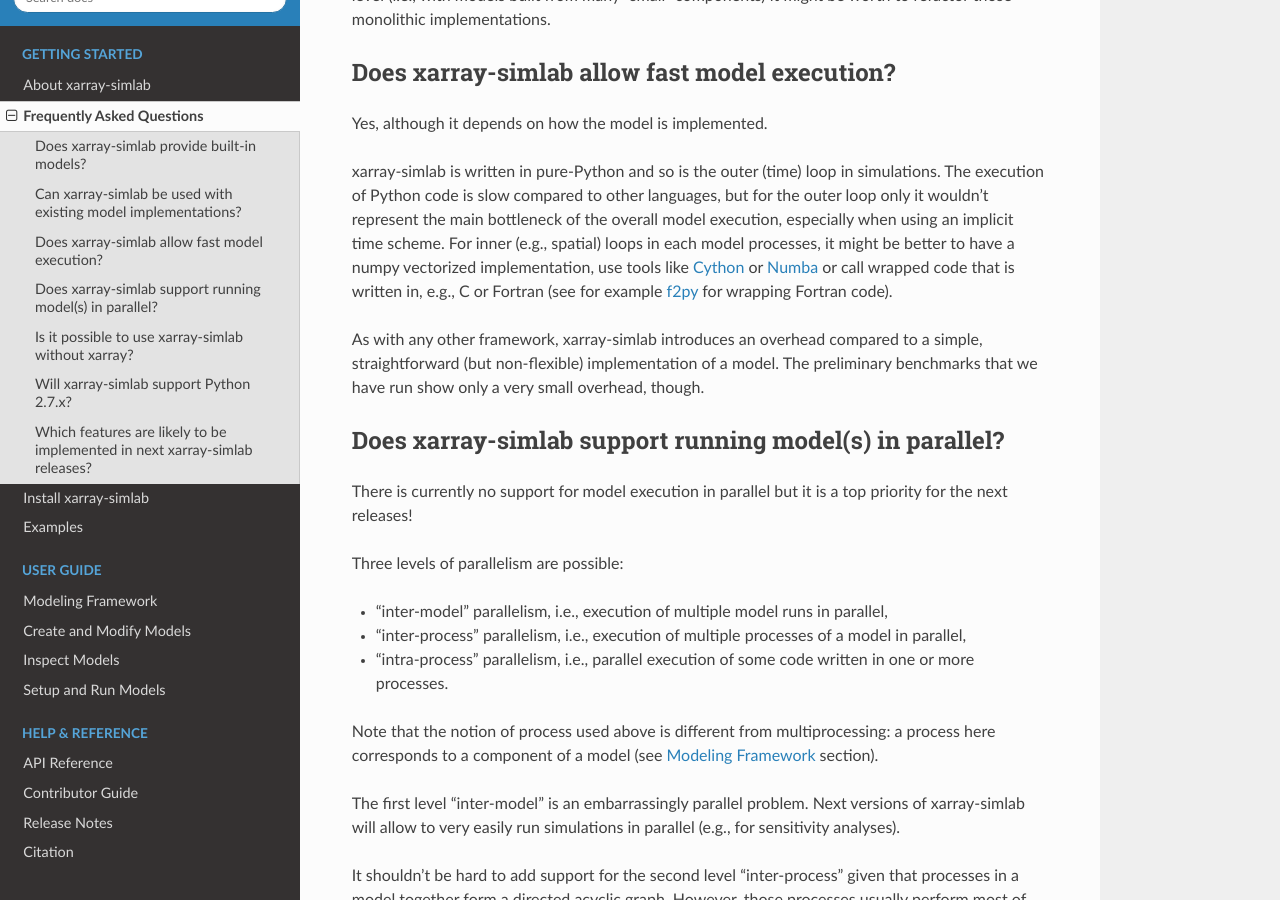
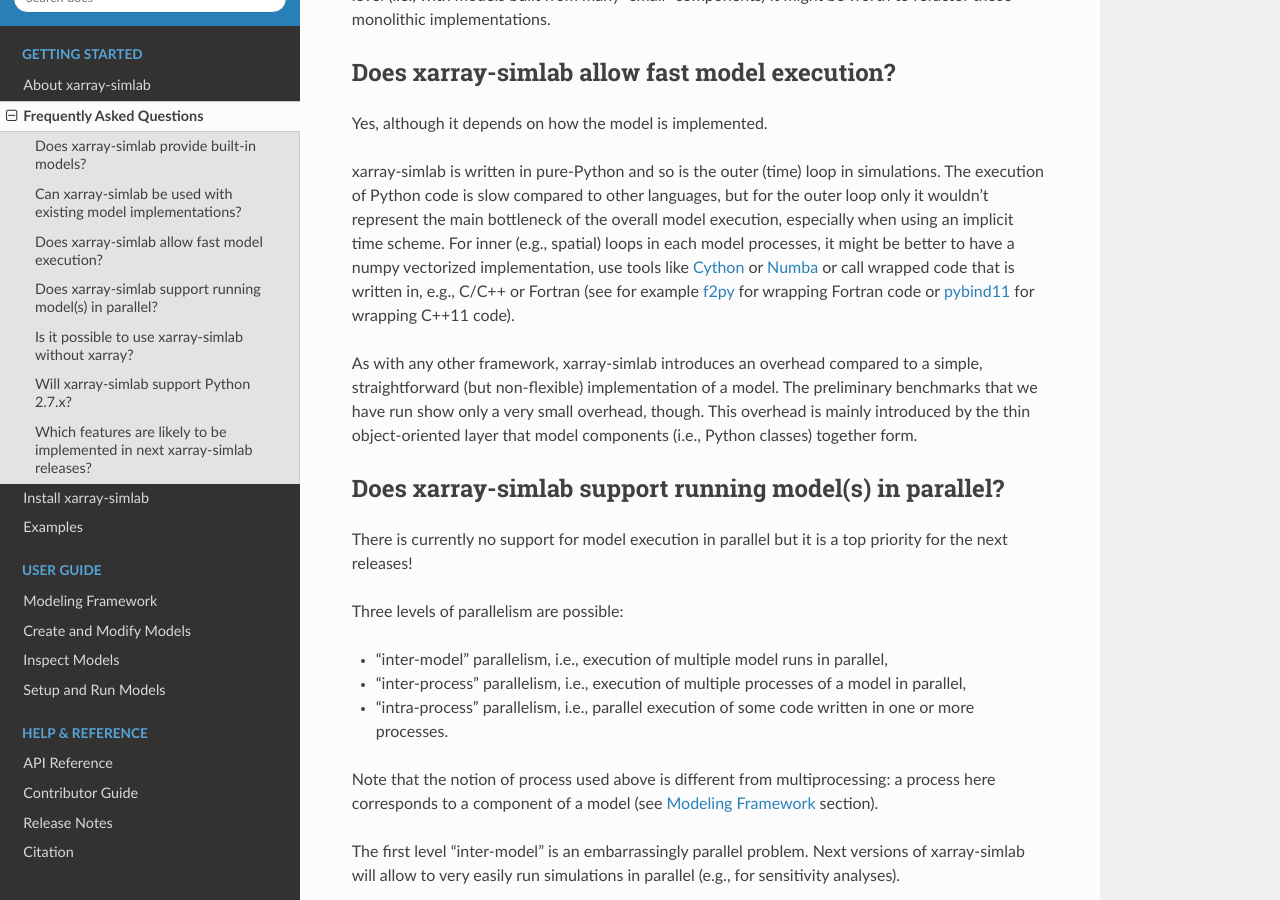
Before and after one commit to xarray-contrib/xarray-simlab, a Sphinx documentation site: the page built from doc/faq.rst, in a window 1280 px wide and 900 px high, scrolled down 488 px. Built offline with Sphinx 7.4.7 and the Read the Docs theme 2.0.0, drawn with Linux system fonts in a browser that asks for light colours; pages that are not in the unit, such as notebooks, are missing from menus; the version number could not be read and is left out.

Commit message:
doc add some content

```diff
--- a/doc/faq.rst
+++ b/doc/faq.rst
@@ -35,17 +35,20 @@ main bottleneck of the overall model execution, especially when using
 an implicit time scheme. For inner (e.g., spatial) loops in each model
 processes, it might be better to have a numpy vectorized
 implementation, use tools like Cython_ or Numba_ or call wrapped code
-that is written in, e.g., C or Fortran (see for example f2py_ for
-wrapping Fortran code).
+that is written in, e.g., C/C++ or Fortran (see for example f2py_ for
+wrapping Fortran code or pybind11_ for wrapping C++11 code).
 
 As with any other framework, xarray-simlab introduces an overhead
 compared to a simple, straightforward (but non-flexible)
 implementation of a model. The preliminary benchmarks that we have run
-show only a very small overhead, though.
+show only a very small overhead, though. This overhead is mainly
+introduced by the thin object-oriented layer that model components
+(i.e., Python classes) together form.
 
 .. _Cython: http://cython.org/
 .. _Numba: http://numba.pydata.org/
 .. _f2py: https://docs.scipy.org/doc/numpy-dev/f2py/
+.. _pybind11: https://pybind11.readthedocs.io
 
 Does xarray-simlab support running model(s) in parallel?
 --------------------------------------------------------
```
Also changed, not shown: doc/inspect_model.rst (+7 -0 lines).
